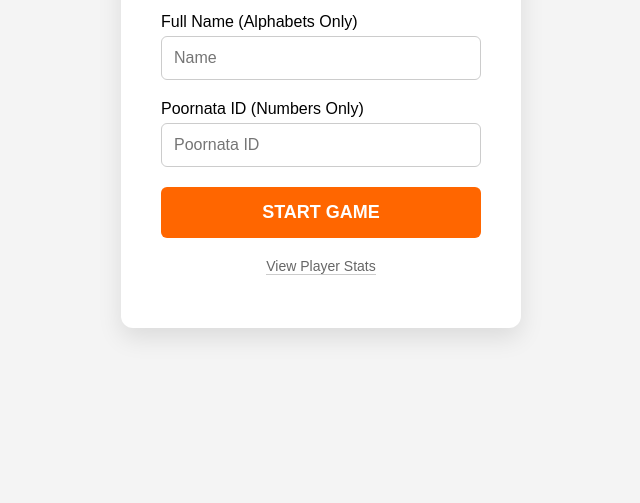
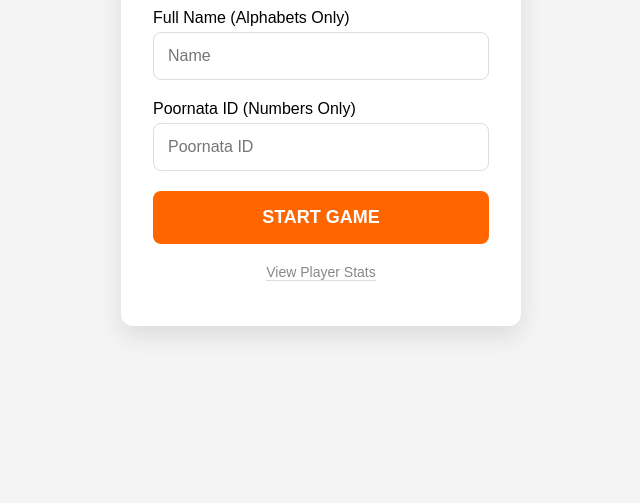
Before and after one commit to prasidhajagtap/game002, a plain HTML site: page index.html in a window 1280 px wide. Shown: the part 297-800 px from the top of the page, without its empty margins (319-959 px from the left). Drawn offline with Linux system fonts and the light colour scheme.

Commit message:
Update style.css

```diff
--- a/style.css
+++ b/style.css
@@ -10,9 +10,9 @@ html, body {
     margin: 0;
     padding: 0;
     width: 100%;
-    height: 100dvh;
+    height: 100dvh; /* Dynamic viewport height fix */
     overflow: hidden;
-    position: fixed;
+    position: fixed; /* Stop overscroll bounce */
     font-family: 'Arial', sans-serif;
     background-color: var(--clean-grey);
     touch-action: none;
@@ -24,11 +24,12 @@ html, body {
     align-items: center;
     height: 100%;
     padding: 20px;
+    z-index: 100;
 }
 
 .login-box {
     background: white;
-    padding: 2.5rem;
+    padding: 2rem;
     border-radius: 12px;
     box-shadow: 0 10px 25px rgba(0,0,0,0.1);
     width: 100%;
@@ -36,16 +37,16 @@ html, body {
     text-align: center;
 }
 
-.login-box h1 { font-size: 1.5rem; margin-bottom: 10px; color: var(--action-orange); }
+.login-box h1 { font-size: 1.6rem; color: var(--action-orange); margin-bottom: 5px; }
 
 .input-group { margin-bottom: 20px; text-align: left; }
 
 input {
     width: 100%;
-    padding: 12px;
-    font-size: 16px; /* Essential for iOS to prevent auto-zoom */
-    border: 1px solid #ccc;
-    border-radius: 6px;
+    padding: 14px;
+    font-size: 16px; /* Prevents auto-zoom on iOS */
+    border: 1px solid #ddd;
+    border-radius: 8px;
     margin-top: 5px;
 }
 
@@ -53,16 +54,13 @@ button {
     background-color: var(--action-orange);
     color: white;
     border: none;
-    padding: 15px;
+    padding: 16px;
     font-size: 18px;
     font-weight: bold;
-    border-radius: 6px;
+    border-radius: 8px;
     width: 100%;
     cursor: pointer;
-    transition: filter 0.2s;
 }
-
-button:active { filter: brightness(0.9); }
 
 #game-container {
     width: 100%;
@@ -82,7 +80,7 @@ canvas {
 #ui-layer {
     position: absolute;
     top: env(safe-area-inset-top, 20px);
-    left: env(safe-area-inset-left, 20px);
+    left: 20px;
     pointer-events: none;
     color: white;
     font-size: 24px;
@@ -91,6 +89,6 @@ canvas {
 }
 
 .hidden { display: none!important; }
-#error-msg { color: #d9534f; margin-top: 15px; font-weight: bold; font-size: 14px; }
+#error-msg { color: #d9534f; margin-top: 15px; font-weight: bold; }
 .small-link { margin-top: 20px; font-size: 14px; }
-.small-link a { color: #666; text-decoration: none; border-bottom: 1px solid #ccc; }
+.small-link a { color: #888; text-decoration: none; border-bottom: 1px solid #ddd; }
```
